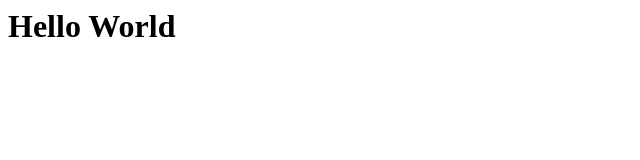
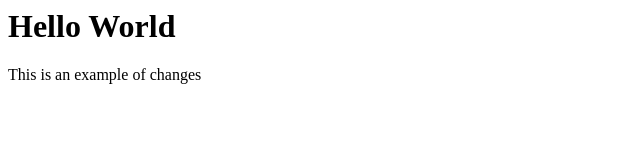
Before and after one commit to SGMSA/git-test-final, a plain HTML site: page index.html in a window 1280 px wide. Shown: the whole page, without its empty margins (0-640 px from the left). Drawn offline with Linux system fonts and the light colour scheme.

Commit message:
Changes to the index

```diff
--- a/index.html
+++ b/index.html
@@ -1,4 +1,4 @@
-<html>
+<DOCTYPE! html>
 <head>
 <title>Git Testing</title>
 
@@ -7,7 +7,7 @@
 
 <h1>Hello World</h1>
 
-
+<p>This is an example of changes</p>
 
 </body>
 </html>
```
